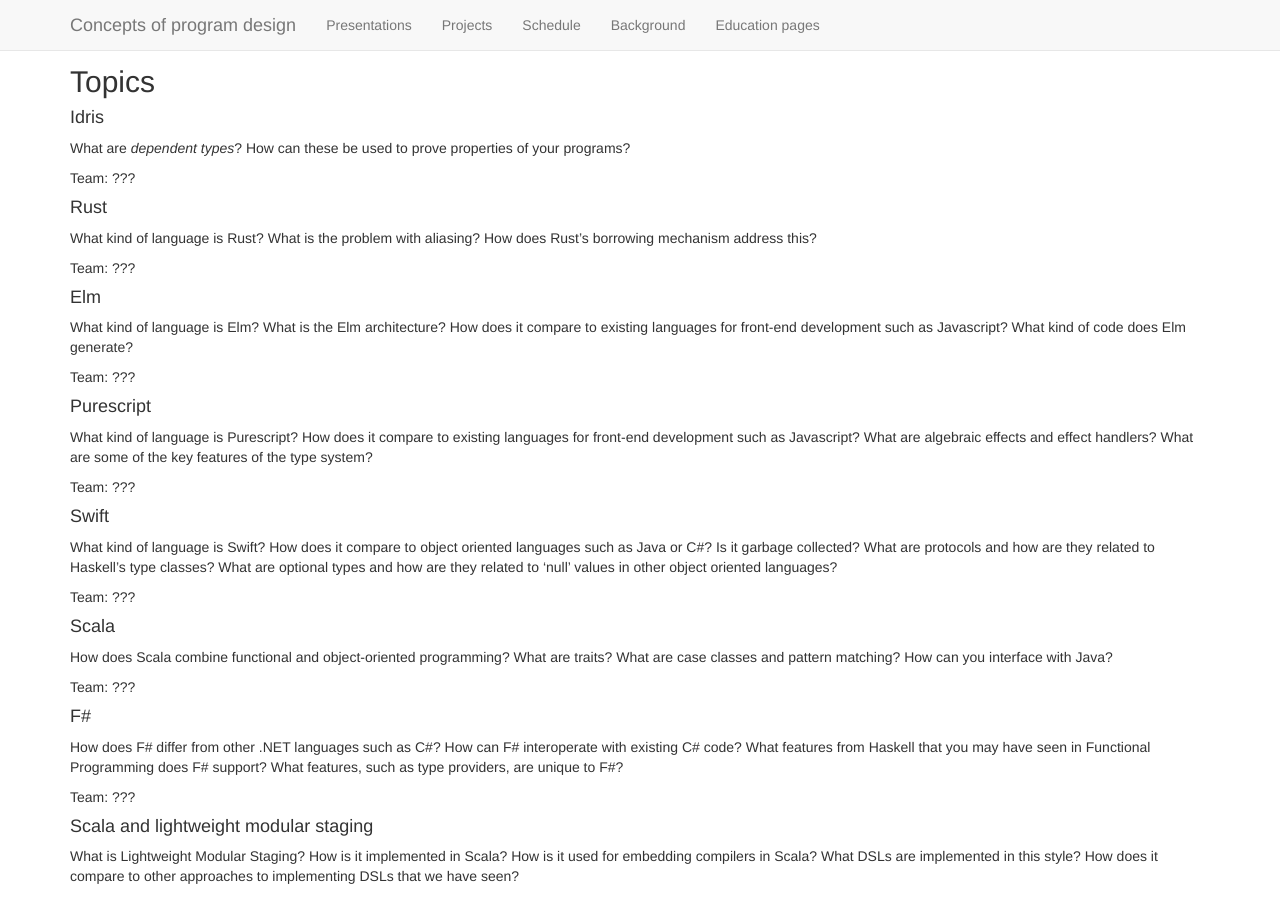
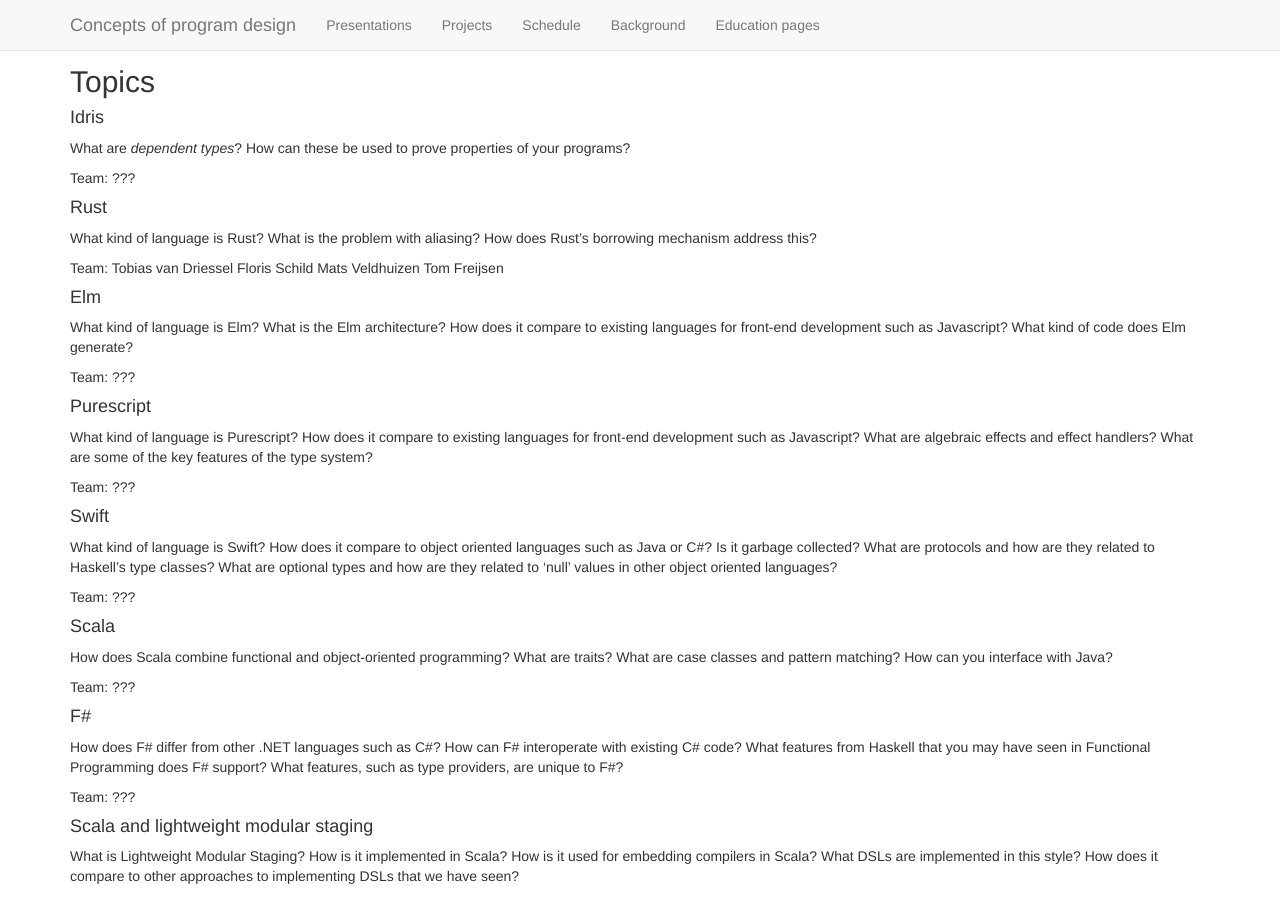
Before and after one commit to ppanteliadis/2017-CPD, a Jekyll site: the page built from presentations.md, in a window 1280 px wide and 900 px high, scrolled down 677 px. Built offline with Jekyll 4.4.1, drawn with Linux system fonts in a browser that asks for light colours; nearby versions of some CDN libraries.

```diff
--- a/presentations.md
+++ b/presentations.md
@@ -69,7 +69,11 @@ Team: ???
 What kind of language is Rust? What is the problem with aliasing? How
 does Rust's borrowing mechanism address this?
 
-Team: ???
+Team:
+Tobias van Driessel
+Floris Schild
+Mats Veldhuizen
+Tom Freijsen
 
 #### Elm
 
```
